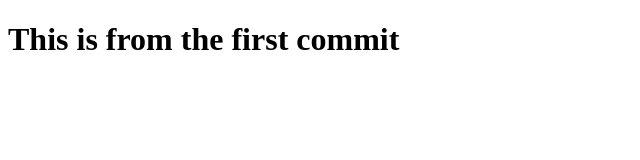
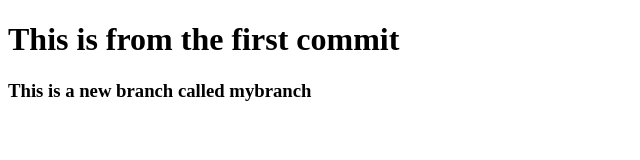
Before and after one commit to KatrinaT89/git-learning-v2, a plain HTML site: page index.html in a window 1280 px wide. Shown: the whole page, without its empty margins (0-640 px from the left). Drawn offline with Linux system fonts and the light colour scheme.

Commit message:
added an h3 to mybranch

```diff
--- a/index.html
+++ b/index.html
@@ -7,5 +7,7 @@
 </head>
 <body>
     <h1>This is from the first commit</h1>
+
+    <h3>This is a new branch called mybranch</h3>
 </body>
 </html>
```
